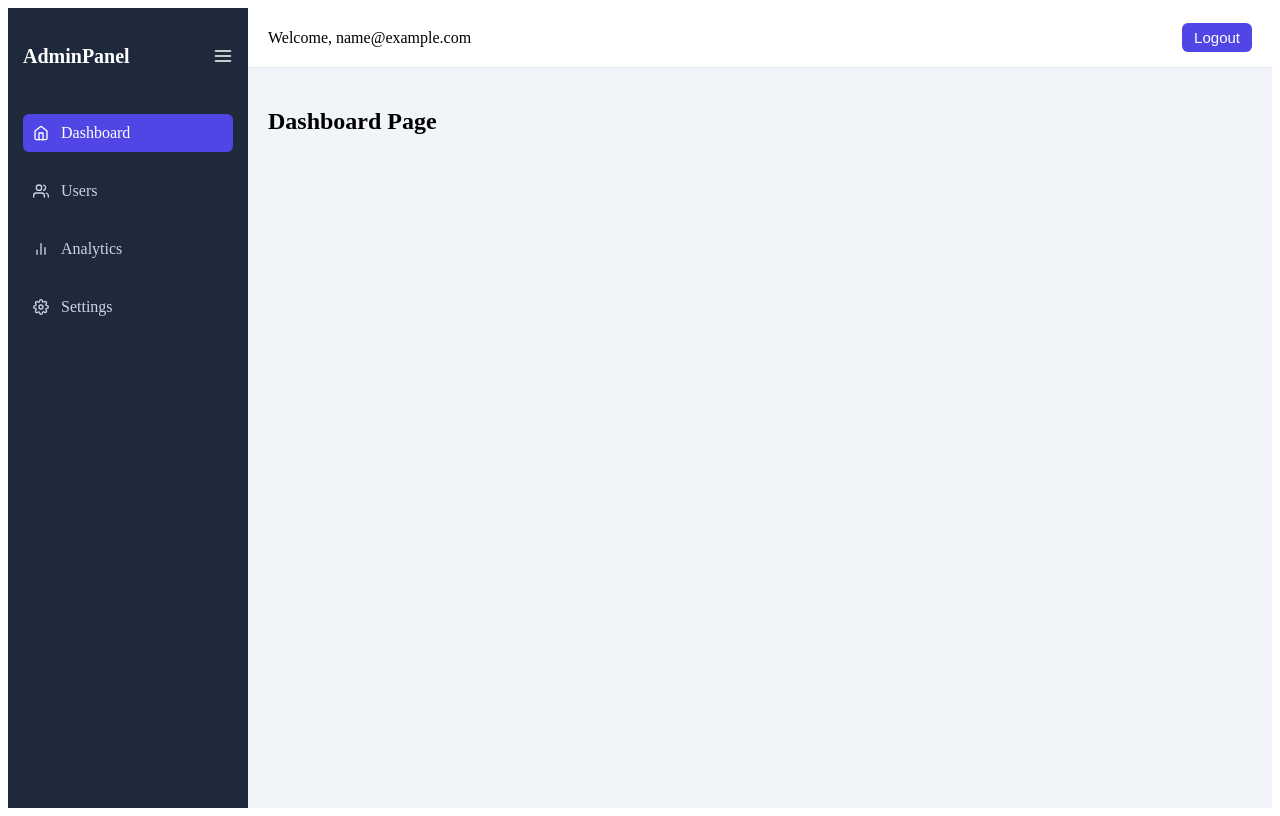
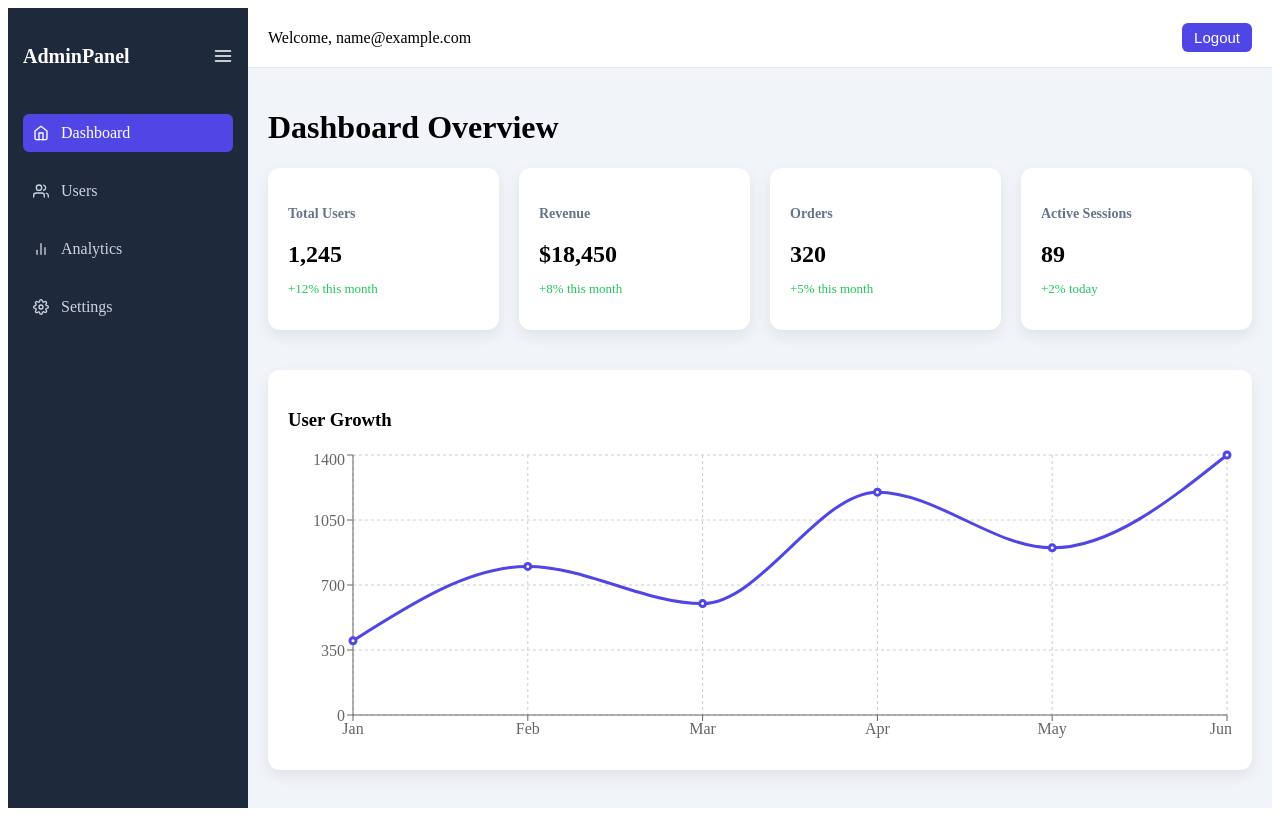
Before and after one commit to AP1304/react-admin-dashboard, a React (Vite) app: page /dashboard in a window 1280 px wide. Both pictures are taken after typing "name@example.com", "Sample123" into the empty fields and a click on the button "Login". Built offline with nearby package versions, Linux system fonts and the light colour scheme.

Commit message:
Dashboard charts added

```diff
--- a/src/pages/Dashboard.tsx
+++ b/src/pages/Dashboard.tsx
@@ -1,5 +1,59 @@
+import StatCard from "../components/StatCard";
+import "./Dashboard.css";
+
+import {
+  LineChart,
+  Line,
+  XAxis,
+  YAxis,
+  Tooltip,
+  ResponsiveContainer,
+  CartesianGrid,
+} from "recharts";
+
 const Dashboard = () => {
-  return <h2>Dashboard Page</h2>;
+  const data = [
+    { name: "Jan", users: 400 },
+    { name: "Feb", users: 800 },
+    { name: "Mar", users: 600 },
+    { name: "Apr", users: 1200 },
+    { name: "May", users: 900 },
+    { name: "Jun", users: 1400 },
+  ];
+
+  return (
+    <div>
+      <h1>Dashboard Overview</h1>
+
+      {/* Stat Cards */}
+      <div className="card-grid">
+        <StatCard title="Total Users" value="1,245" change="+12% this month" />
+        <StatCard title="Revenue" value="$18,450" change="+8% this month" />
+        <StatCard title="Orders" value="320" change="+5% this month" />
+        <StatCard title="Active Sessions" value="89" change="+2% today" />
+      </div>
+
+      {/* Chart Section */}
+      <div className="chart-container">
+        <h3>User Growth</h3>
+
+        <ResponsiveContainer width="100%" height={300}>
+          <LineChart data={data}>
+            <CartesianGrid strokeDasharray="3 3" />
+            <XAxis dataKey="name" />
+            <YAxis />
+            <Tooltip />
+            <Line
+              type="monotone"
+              dataKey="users"
+              stroke="#4f46e5"
+              strokeWidth={3}
+            />
+          </LineChart>
+        </ResponsiveContainer>
+      </div>
+    </div>
+  );
 };
 
 export default Dashboard;
```
